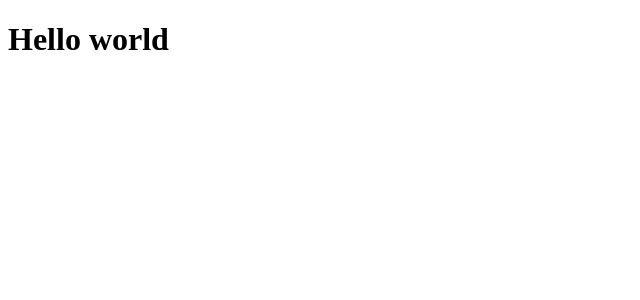
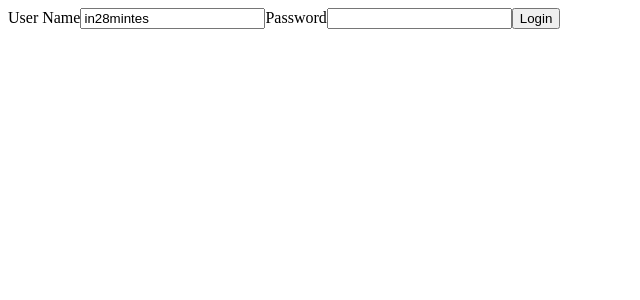
Before and after one commit to TBERT31/todo-list-java-angular, an Angular app in the folder todo-front/: page / in a window 1280 px wide. Shown: the top 300 px of the page, without its empty margins (0-640 px from the left). Built offline with nearby package versions, Linux system fonts and the light colour scheme.

Commit message:
try login component

```diff
--- a/todo-front/src/app/app.component.html
+++ b/todo-front/src/app/app.component.html
@@ -1,2 +1,5 @@
-<h1>Hello world</h1>
-<router-outlet></router-outlet>
+<!-- <app-welcome></app-welcome> -->
+
+<app-login></app-login>
+
+<!-- <router-outlet></router-outlet> -->
--- a/todo-front/src/app/app.module.ts
+++ b/todo-front/src/app/app.module.ts
@@ -3,10 +3,14 @@ import { BrowserModule } from '@angular/platform-browser';
 
 import { AppRoutingModule } from './app-routing.module';
 import { AppComponent } from './app.component';
+import { WelcomeComponent } from './welcome/welcome.component';
+import { LoginComponent } from './login/login.component';
 
 @NgModule({
   declarations: [
-    AppComponent
+    AppComponent,
+    WelcomeComponent,
+    LoginComponent
   ],
   imports: [
     BrowserModule,
--- /dev/null
+++ b/todo-front/src/app/login/login.component.html
@@ -0,0 +1,9 @@
+<form>
+    <label for="username">User Name</label>
+    <input type="text" id="username" name="username" value="{{username}}"/>
+
+    <label for="password">Password</label>
+    <input type="password" id="password" name="password" value="{{password}}"/>
+
+    <button (click)=handleLogin() type="button">Login</button>
+</form>
--- /dev/null
+++ b/todo-front/src/app/login/login.component.ts
@@ -0,0 +1,24 @@
+import { Component, OnInit } from '@angular/core';
+
+@Component({
+  selector: 'app-login',
+  templateUrl: './login.component.html',
+  styleUrls: ['./login.component.css']
+})
+export class LoginComponent implements OnInit{
+
+  username = "in28mintes";
+  password = '';
+
+  constructor(){
+
+  }
+
+  ngOnInit(): void {
+
+  }
+
+  handleLogin(){
+    console.log(this.username);
+  }
+}
--- /dev/null
+++ b/todo-front/src/app/welcome/welcome.component.html
@@ -0,0 +1 @@
+<p>welcome works!</p>
--- /dev/null
+++ b/todo-front/src/app/welcome/welcome.component.ts
@@ -0,0 +1,17 @@
+import { Component, OnInit } from '@angular/core';
+
+@Component({
+  selector: 'app-welcome',
+  templateUrl: './welcome.component.html',
+  styleUrls: ['./welcome.component.css']
+})
+export class WelcomeComponent implements OnInit{
+
+  message = 'Some Welcome Message';
+
+  constructor(){}
+
+  ngOnInit(): void {
+    console.log(this.message);
+  }
+}
```
Also changed, not shown: todo-front/src/app/login/login.component.css (added), todo-front/src/app/welcome/welcome.component.css (added), 2 other files (tests, documents, lock files or other folders).
